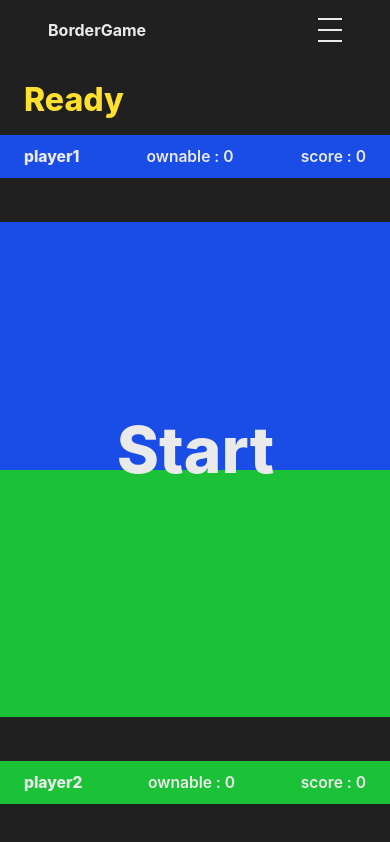
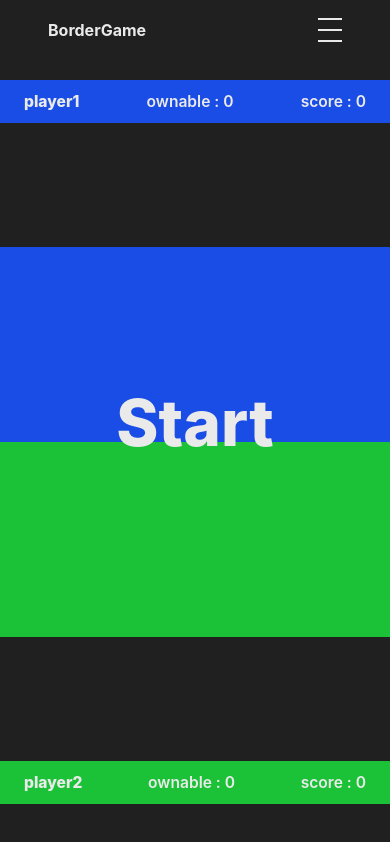
Before and after one commit to yyb02006/Boardgame, a React (Create React App) app: page / in a window 390 px wide. Built offline with nearby package versions, Linux system fonts and the light colour scheme.

Commit message:
borderGame과 othello의 반응형 CSS가 일치하도록 변경

```diff
--- a/src/routes/Home.tsx
+++ b/src/routes/Home.tsx
@@ -67,22 +67,12 @@ export const resultTransition = {
 };
 
 const Layout = styled.section`
-	background-color: var(--bgColor-dark);
-	color: #eaeaea;
 	height: 100vh;
-	width: 100%;
+	width: 100vw;
 	font-size: 5rem;
 	font-weight: 800;
 	position: relative;
-	padding: 80px 120px 40px 120px;
 	perspective: 1000px;
-	overflow-y: visible;
-	overflow-x: hidden;
-	@media screen and (max-width: 1024px) {
-		display: flex;
-		flex-direction: column;
-		padding: 80px 0 40px 0;
-	}
 `;
 
 const Player = styled.div<PlayerProps>`
@@ -112,14 +102,19 @@ const TitleContainerLayout = styled.div`
 `;
 
 const BoardLayout = styled.div`
+	height: 45vw;
+	width: 100%;
+	padding: 80px 120px 40px 120px;
+	display: flex;
+	font-size: 5rem;
+	font-weight: 800;
+	justify-content: space-between;
 	position: relative;
-	display: flex;
-	justify-content: space-between;
-	height: auto;
 	@media screen and (max-width: 1024px) {
-		${fullWidthHeight}
+		height: 100vh;
 		flex-direction: column;
 		align-items: center;
+		padding: 80px 0 40px 0;
 	}
 `;
 
@@ -128,7 +123,7 @@ const PlayerCardStyle = styled.div<PlayerCardStyleProps>`
 	width: 100%;
 	background-color: ${(props) =>
 		props.$player === 'player1' ? colors.player1.noneActiveBox : colors.player2.noneActiveBox};
-	margin: ${(props) => (props.$player === 'player1' ? '0 40px 0 0' : '0 0 0 40px')};
+	margin: ${(props) => (props.$player === 'player1' ? '0 4vw 0 0' : '0 0 0 4vw')};
 	font-size: 4vw;
 	position: relative;
 	padding: 12px 24px;
@@ -184,7 +179,6 @@ const PlayerCardStyle = styled.div<PlayerCardStyleProps>`
 	@media screen and (max-width: 1024px) {
 		margin: ${(props) => (props.$player === 'player1' ? '0 0 20px 0' : '20px 0 0 0 ')};
 		max-width: 100%;
-		overflow: visible;
 		h3 {
 			font-size: 4vw;
 		}
@@ -198,30 +192,22 @@ const PlayerCardStyle = styled.div<PlayerCardStyleProps>`
 `;
 
 const BoardItemsWrapper = styled.div`
-	height: 100%;
+	height: min(100vw, 100%);
 	aspect-ratio: 1;
+	position: relative;
 	display: flex;
 	justify-content: center;
 	align-items: center;
 	opacity: 0;
 	${fadeInZ({ name: 'board', distance: 200, duration: 300, seqDirection: 'normal', delay: 200 })}
-	@media screen and (max-width: 1024px) {
-		padding: 24px 0;
-	}
 `;
 
 const BoardItemsContainer = styled.div<BoardItemsContainerProps>`
+	${fullWidthHeight}
 	position: relative;
 	grid-template-columns: repeat(5, 1fr);
 	background-color: ${(props) => colors[props.$currentPlayer].noneActiveBox};
 	display: grid;
-	width: 35vw;
-	height: 35vw;
-	aspect-ratio: 1;
-	@media screen and (max-width: 1024px) {
-		height: 100%;
-		width: auto;
-	}
 `;
 
 const Boxes = styled.div<BoxesProps>`
@@ -581,10 +567,10 @@ const Board = () => {
 		}
 	}, [seconds]);
 	return (
+		// <TitleContainerLayout>
+		// 		<TitleContainer />
+		// 	</TitleContainerLayout>
 		<>
-			<TitleContainerLayout>
-				<TitleContainer />
-			</TitleContainerLayout>
 			<BoardLayout>
 				<PlayerCard player="player1" />
 				<BoardItemsWrapper>
--- a/src/routes/Othello.tsx
+++ b/src/routes/Othello.tsx
@@ -30,7 +30,7 @@ const Layout = styled.section`
 `;
 
 const GameBoardWrapper = styled.section`
-	height: 100%;
+	height: min(100vw, 100%);
 	position: relative;
 	aspect-ratio: 1;
 `;
@@ -556,7 +556,6 @@ const PlayerCard = ({
 				<span>{name}</span>
 				<h3>takeover : {takeOverChance}</h3>
 				<h3>score : {score}</h3>
-				<h3 className="Error">{error}</h3>
 				<div className="Timer">
 					<span className="FakeLetter">PASSED</span>
 					{index === currentPlayer && playState === 'playing' ? (
```
